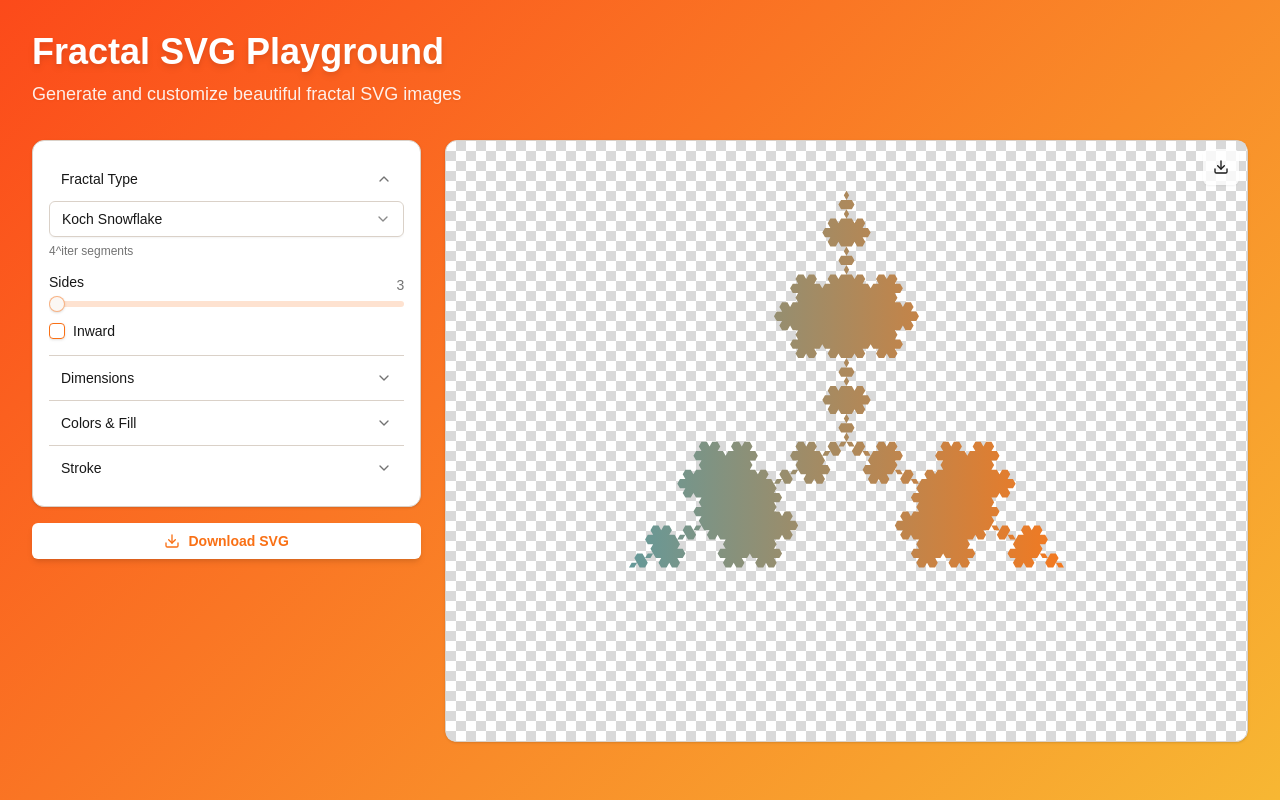
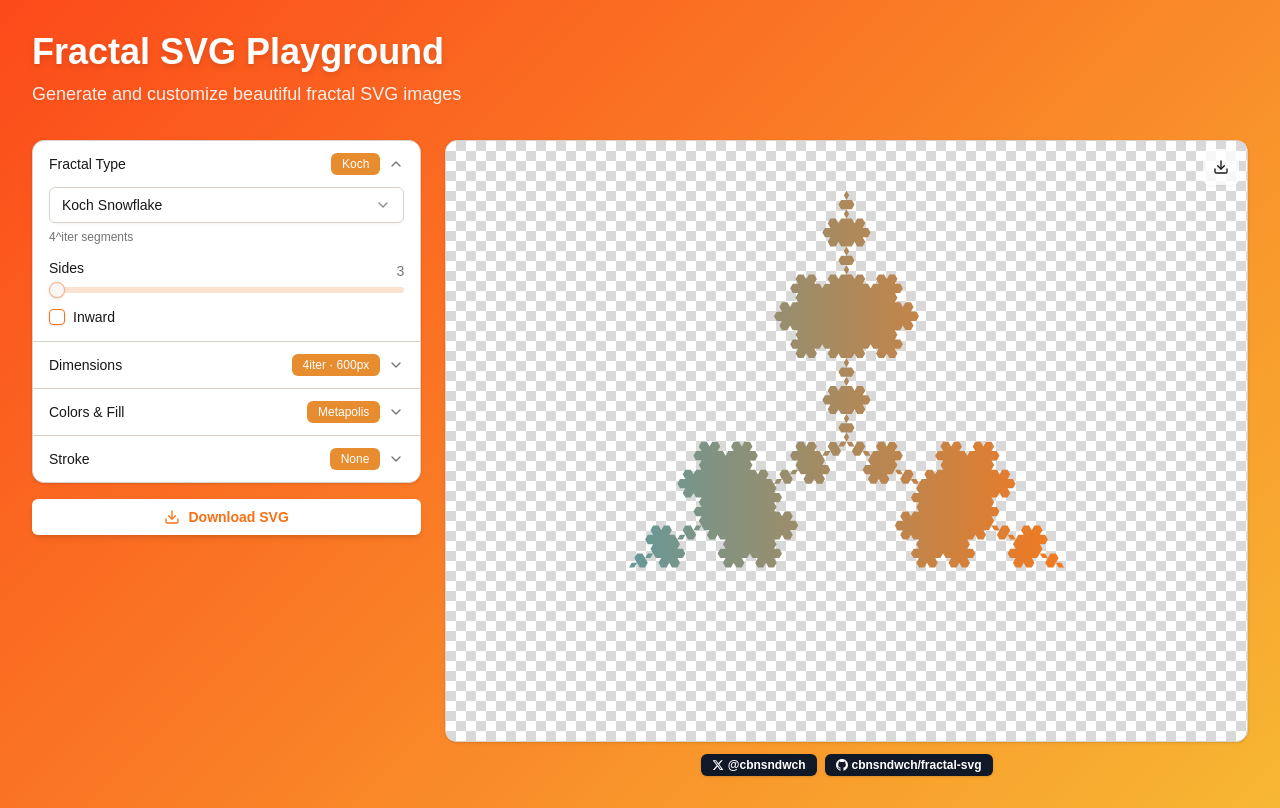
Before and after one commit to cbnsndwch/fractal-svg, a Next.js app in the folder apps/demo/: page / in a window 1280 px wide. Built offline with nearby package versions, Linux system fonts and the light colour scheme.

Commit message:
feat(demo): add section badges and attribution links

```diff
--- a/apps/demo/components/FractalPlayground.tsx
+++ b/apps/demo/components/FractalPlayground.tsx
@@ -16,6 +16,7 @@
     AccordionItem,
     AccordionTrigger,
 } from '@/components/ui/accordion';
+import { Badge } from '@/components/ui/badge';
 import { Button } from '@/components/ui/button';
 import { Card, CardContent } from '@/components/ui/card';
 import { Checkbox } from '@/components/ui/checkbox';
@@ -283,7 +284,7 @@
             {/* Controls Panel */}
             <div className="lg:col-span-1 space-y-4">
                 <Card>
-                    <CardContent className="p-4">
+                    <CardContent className="p-0">
                         <Accordion
                             type="single"
                             collapsible
@@ -292,10 +293,44 @@
                         >
                             {/* Fractal Type Section */}
                             <AccordionItem value="fractal-type">
-                                <AccordionTrigger>
-                                    Fractal Type
+                                <AccordionTrigger className="px-4">
+                                    <div className="flex flex-1 items-center justify-between mr-2">
+                                        <span>Fractal Type</span>
+                                        <Badge
+                                            variant="secondary"
+                                            className="font-normal"
+                                        >
+                                            {fractalType === 'koch'
+                                                ? 'Koch'
+                                                : fractalType === 'dragon'
+                                                  ? 'Dragon'
+                                                  : fractalType === 'hilbert'
+                                                    ? 'Hilbert'
+                                                    : fractalType === 'levy'
+                                                      ? 'Lévy'
+                                                      : fractalType ===
+                                                          'sierpinski'
+                                                        ? 'Sierpinski'
+                                                        : fractalType ===
+                                                            'peano'
+                                                          ? 'Peano'
+                                                          : fractalType ===
+                                                              'gosper'
+                                                            ? 'Gosper'
+                                                            : fractalType ===
+                                                                'carpet'
+                                                              ? 'Carpet'
+                                                              : fractalType ===
+                                                                  'mandelbrot'
+                                                                ? 'Mandelbrot'
+                                                                : fractalType ===
+                                                                    'julia'
+                                                                  ? 'Julia'
+                                                                  : fractalType}
+                                        </Badge>
+                                    </div>
                                 </AccordionTrigger>
-                                <AccordionContent className="space-y-4">
+                                <AccordionContent className="px-4 pb-4 space-y-4">
                                     <div className="space-y-1.5">
                                         <Select
                                             value={fractalType}
@@ -397,8 +432,22 @@
 
                             {/* Dimensions Section */}
                             <AccordionItem value="dimensions">
-                                <AccordionTrigger>Dimensions</AccordionTrigger>
-                                <AccordionContent className="space-y-4">
+                                <AccordionTrigger className="px-4">
+                                    <div className="flex flex-1 items-center justify-between mr-2">
+                                        <span>Dimensions</span>
+                                        <Badge
+                                            variant="secondary"
+                                            className="font-normal"
+                                        >
+                                            {fractalType === 'mandelbrot' ||
+                                            fractalType === 'julia'
+                                                ? `${(options as any).resolution}res`
+                                                : `${options.iter}iter`}{' '}
+                                            · {options.size}px
+                                        </Badge>
+                                    </div>
+                                </AccordionTrigger>
+                                <AccordionContent className="px-4 pb-4 space-y-4">
                                     {/* Iterations / Resolution */}
                                     <div className="space-y-1.5">
                                         {fractalType === 'mandelbrot' ||
@@ -476,10 +525,21 @@
 
                             {/* Colors & Fill Section */}
                             <AccordionItem value="colors">
-                                <AccordionTrigger>
-                                    Colors & Fill
+                                <AccordionTrigger className="px-4">
+                                    <div className="flex flex-1 items-center justify-between mr-2">
+                                        <span>Colors & Fill</span>
+                                        <Badge
+                                            variant="secondary"
+                                            className="font-normal"
+                                        >
+                                            {options.gradient &&
+                                            options.gradient.length > 0
+                                                ? selectedGradient
+                                                : 'Solid'}
+                                        </Badge>
+                                    </div>
                                 </AccordionTrigger>
-                                <AccordionContent className="space-y-4">
+                                <AccordionContent className="px-4 pb-4 space-y-4">
                                     {/* Background */}
                                     <ColorPicker
                                         label="Background"
@@ -676,8 +736,21 @@
 
                             {/* Stroke Section */}
                             <AccordionItem value="stroke">
-                                <AccordionTrigger>Stroke</AccordionTrigger>
-                                <AccordionContent className="space-y-4">
+                                <AccordionTrigger className="px-4">
+                                    <div className="flex flex-1 items-center justify-between mr-2">
+                                        <span>Stroke</span>
+                                        <Badge
+                                            variant="secondary"
+                                            className="font-normal"
+                                        >
+                                            {options.stroke === 'none' ||
+                                            options.stroke === 'transparent'
+                                                ? 'None'
+                                                : `${options.strokeWidth}px`}
+                                        </Badge>
+                                    </div>
+                                </AccordionTrigger>
+                                <AccordionContent className="px-4 pb-4 space-y-4">
                                     <ColorPicker
                                         label="Stroke Color"
                                         value={options.stroke}
@@ -725,7 +798,7 @@
             </div>
 
             {/* Preview Panel */}
-            <div className="lg:col-span-2">
+            <div className="lg:col-span-2 space-y-3">
                 <Card className="relative">
                     {/* Quick Actions Overlay */}
                     <div className="absolute top-2 right-2 z-10">
@@ -760,6 +833,42 @@
                         <FractalGenerator options={effectiveOptions} />
                     </div>
                 </Card>
+
+                {/* Attribution */}
+                <div className="flex justify-center gap-2">
+                    <a
+                        href="https://x.com/cbnsndwch"
+                        target="_blank"
+                        rel="noopener noreferrer"
+                    >
+                        <Badge className="flex gap-1 bg-gray-900 hover:bg-gray-800 text-white cursor-pointer">
+                            <svg
+                                className="h-3 w-3"
+                                viewBox="0 0 24 24"
+                                fill="currentColor"
+                            >
+                                <path d="M18.244 2.25h3.308l-7.227 8.26 8.502 11.24H16.17l-5.214-6.817L4.99 21.75H1.68l7.73-8.835L1.254 2.25H8.08l4.713 6.231zm-1.161 17.52h1.833L7.084 4.126H5.117z" />
+                            </svg>
+                            @cbnsndwch
+                        </Badge>
+                    </a>
+                    <a
+                        href="https://github.com/cbnsndwch/fractal-svg"
+                        target="_blank"
+                        rel="noopener noreferrer"
+                    >
+                        <Badge className="flex gap-1 bg-gray-900 hover:bg-gray-800 text-white cursor-pointer">
+                            <svg
+                                className="h-3 w-3"
+                                viewBox="0 0 24 24"
+                                fill="currentColor"
+                            >
+                                <path d="M12 0c-6.626 0-12 5.373-12 12 0 5.302 3.438 9.8 8.207 11.387.599.111.793-.261.793-.577v-2.234c-3.338.726-4.033-1.416-4.033-1.416-.546-1.387-1.333-1.756-1.333-1.756-1.089-.745.083-.729.083-.729 1.205.084 1.839 1.237 1.839 1.237 1.07 1.834 2.807 1.304 3.492.997.107-.775.418-1.305.762-1.604-2.665-.305-5.467-1.334-5.467-5.931 0-1.311.469-2.381 1.236-3.221-.124-.303-.535-1.524.117-3.176 0 0 1.008-.322 3.301 1.23.957-.266 1.983-.399 3.003-.404 1.02.005 2.047.138 3.006.404 2.291-1.552 3.297-1.23 3.297-1.23.653 1.653.242 2.874.118 3.176.77.84 1.235 1.911 1.235 3.221 0 4.609-2.807 5.624-5.479 5.921.43.372.823 1.102.823 2.222v3.293c0 .319.192.694.801.576 4.765-1.589 8.199-6.086 8.199-11.386 0-6.627-5.373-12-12-12z" />
+                            </svg>
+                            cbnsndwch/fractal-svg
+                        </Badge>
+                    </a>
+                </div>
             </div>
         </div>
     );
```
